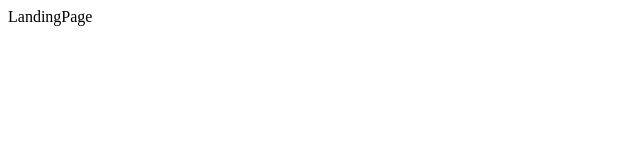
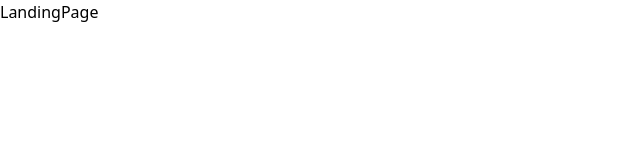
Before and after one commit to shamikaredkar/Joblytics, a React (Vite) app: page / in a window 1280 px wide. Shown: the top 160 px of the page, without its empty margins (0-640 px from the left). Built offline with nearby package versions, Linux system fonts and the light colour scheme.

Commit message:
Connected tailwind to the project

```diff
--- a/package.json
+++ b/package.json
@@ -18,11 +18,14 @@
     "@types/react": "^18.3.18",
     "@types/react-dom": "^18.3.5",
     "@vitejs/plugin-react": "^4.3.4",
+    "autoprefixer": "^10.4.20",
     "eslint": "^9.17.0",
     "eslint-plugin-react": "^7.37.2",
     "eslint-plugin-react-hooks": "^5.0.0",
     "eslint-plugin-react-refresh": "^0.4.16",
     "globals": "^15.14.0",
+    "postcss": "^8.4.49",
+    "tailwindcss": "^3.4.17",
     "vite": "^6.0.5"
   }
 }
--- a/src/index.css
+++ b/src/index.css
@@ -0,0 +1,3 @@
+@tailwind base;
+@tailwind components;
+@tailwind utilities;
--- /dev/null
+++ b/tailwind.config.js
@@ -0,0 +1,10 @@
+/** @type {import('tailwindcss').Config} */
+module.exports = {
+  content: [
+    "./src/**/*.{js,jsx,ts,tsx}",
+  ],
+  theme: {
+    extend: {},
+  },
+  plugins: [],
+};
```
Also changed, not shown: 1 other file (tests, documents, lock files or other folders).
